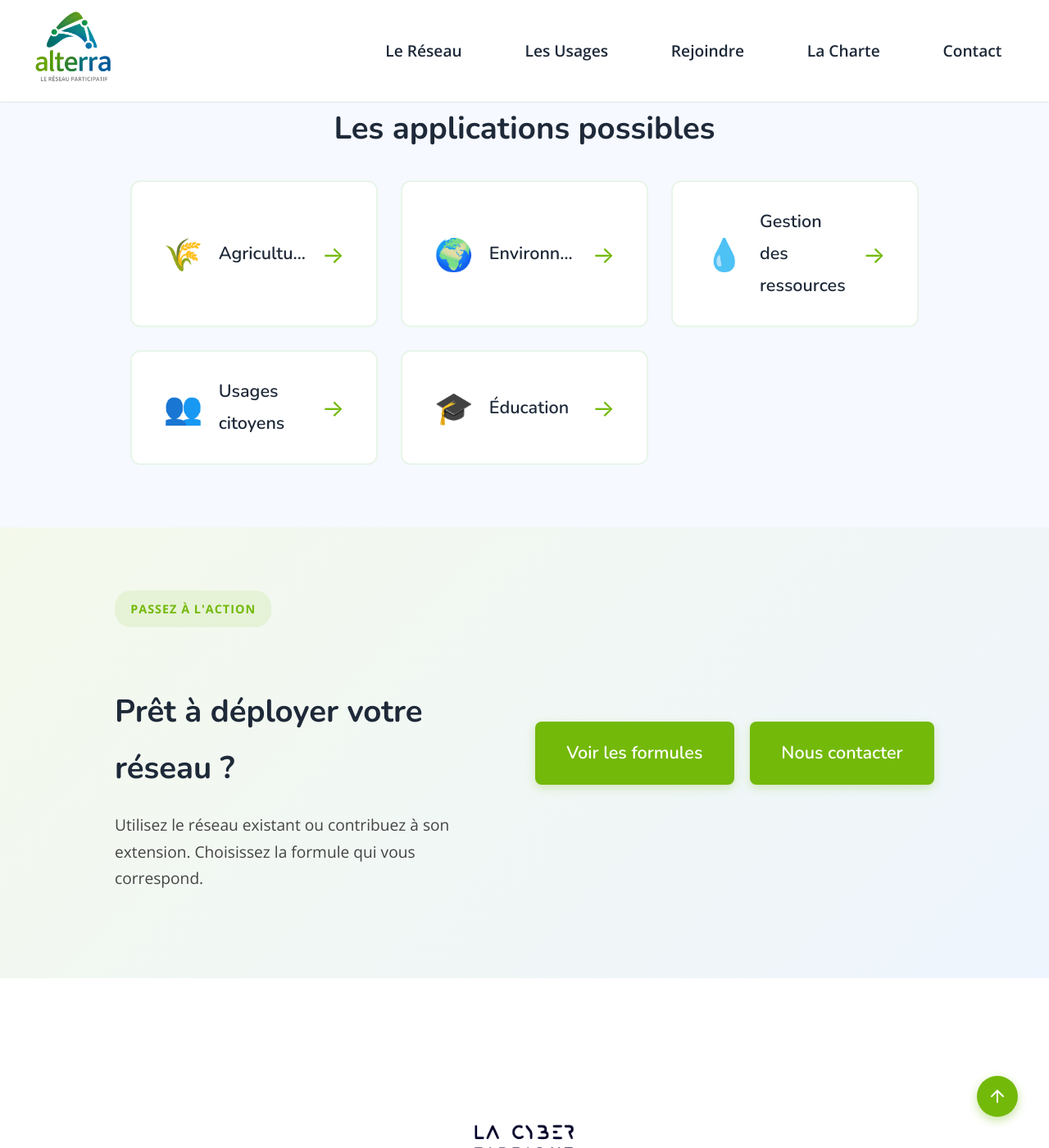
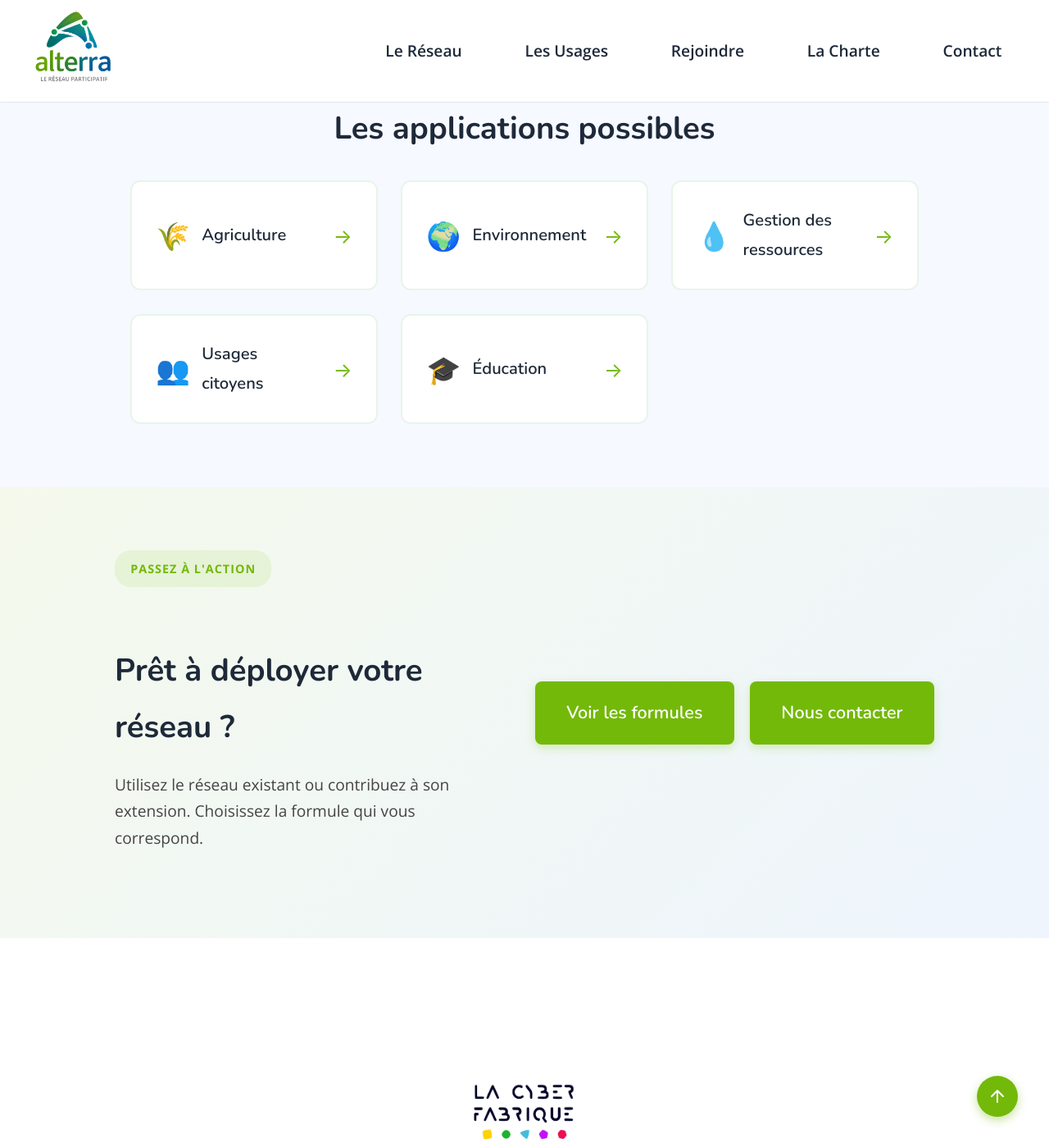
Before and after one commit to lacyberfabrique/lacyberfabrique.github.io, a Jekyll site: the page built from reseau/index.html, in a window 1280 px wide and 1400 px high, scrolled down 2171 px. Shown: the whole window at 82% size. Built offline with Jekyll 4.4.1, drawn with Linux system fonts in a browser that asks for light colours.

Commit message:
Fix size for applications card

```diff
--- a/assets/css/custom.css
+++ b/assets/css/custom.css
@@ -3182,13 +3182,13 @@ body.landing-page #content {
   display: flex;
   align-items: center;
   justify-content: space-between;
-  padding: 1.5rem 2rem;
+  padding: 1.5rem 1.5rem;
   background-color: #ffffff;
   border: 2px solid #e8f5e9;
   border-radius: 12px;
   text-decoration: none;
   transition: all 0.3s ease;
-  gap: 1rem;
+  gap: 0.75rem;
   width: 100%;
   box-sizing: border-box;
   min-width: 0; /* Permet au flex de rétrécir */
@@ -3202,23 +3202,21 @@ body.landing-page #content {
 }
 
 .application-cta-icon {
-  font-size: 2rem;
+  font-size: 1.75rem;
   flex-shrink: 0;
 }
 
 .application-cta-title {
   flex: 1;
-  font-size: 1.125rem;
+  font-size: 1.05rem;
   font-weight: 600;
   color: #1E2939;
   font-family: 'Nunito', 'Poppins', sans-serif;
   min-width: 0; /* Permet au texte de se rétrécir */
-  overflow: hidden;
-  text-overflow: ellipsis;
 }
 
 .application-cta-arrow {
-  font-size: 1.5rem;
+  font-size: 1.25rem;
   color: #73b909;
   flex-shrink: 0;
   transition: transform 0.3s ease;
@@ -3270,6 +3268,9 @@ body.landing-page #content {
 
   .application-cta-title {
     font-size: 0.95rem; /* Légèrement plus petit sur mobile */
+    overflow: hidden;
+    text-overflow: ellipsis;
+    white-space: nowrap;
   }
 
   .application-cta-icon {
```
